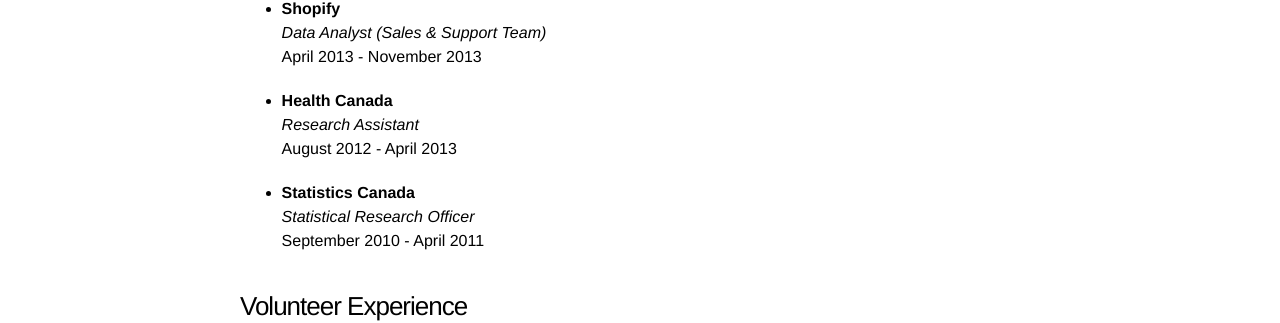
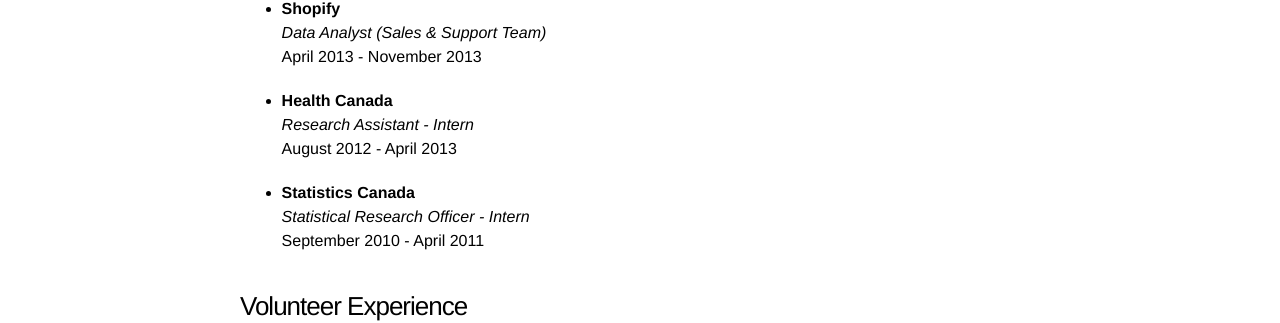
Before and after one commit to manygrams/website, a Jekyll site: the page built from my-cv/index.md, in a window 1280 px wide. Shown: the part 483-806 px from the top of the page. Built offline with Jekyll 4.4.1, drawn with Linux system fonts in a browser that asks for light colours.

Commit message:
add intern label to health canada and stats canada

```diff
--- a/_data/experience.yml
+++ b/_data/experience.yml
@@ -19,11 +19,11 @@
         period: "April 2013 - November 2013"
       -
         organization: "Health Canada"
-        role: "Research Assistant"
+        role: "Research Assistant - Intern"
         period: "August 2012 - April 2013"
       -
         organization: "Statistics Canada"
-        role: "Statistical Research Officer"
+        role: "Statistical Research Officer - Intern"
         period: "September 2010 - April 2011"
   -
     name: "Volunteer Experience"
```
